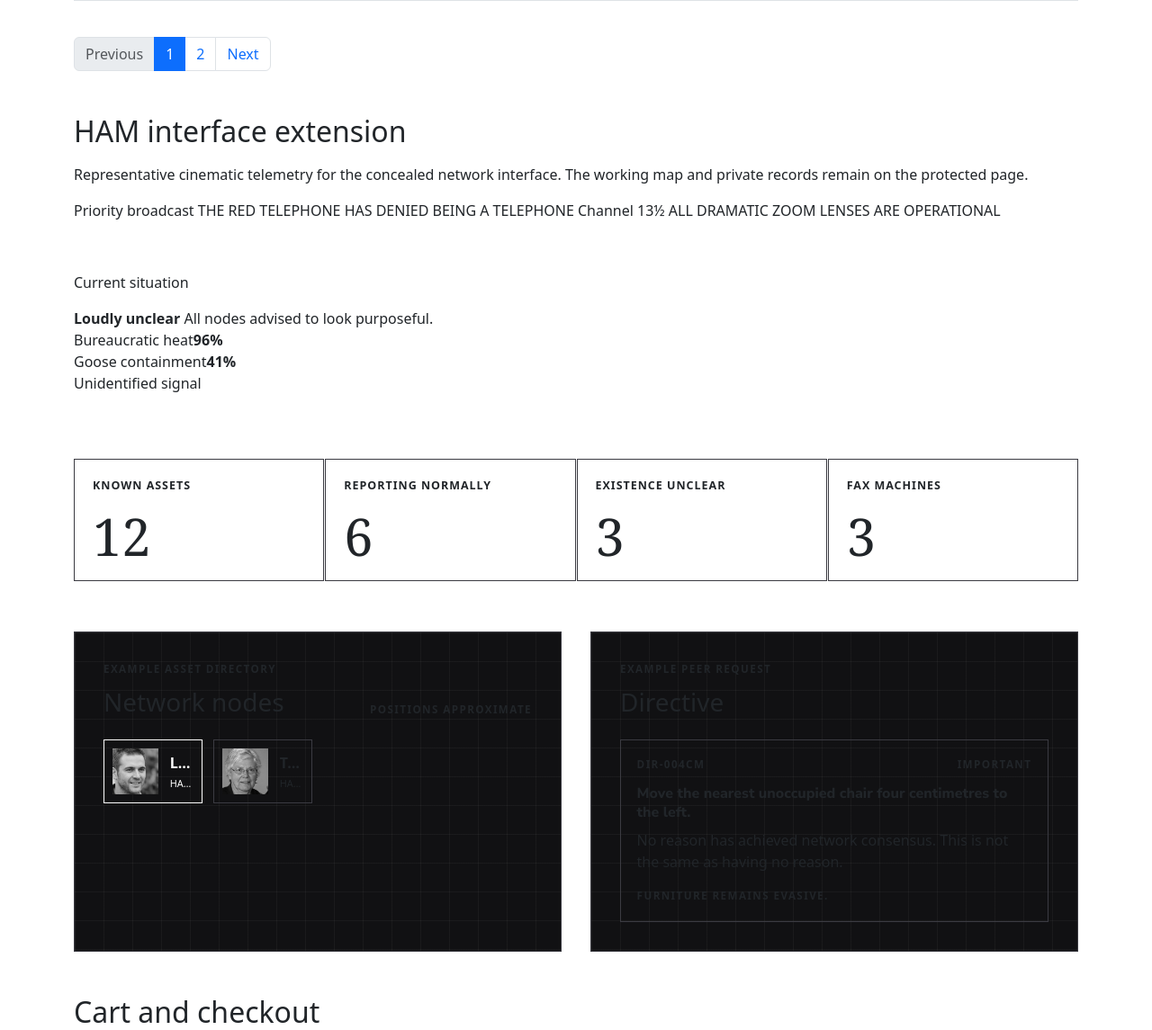
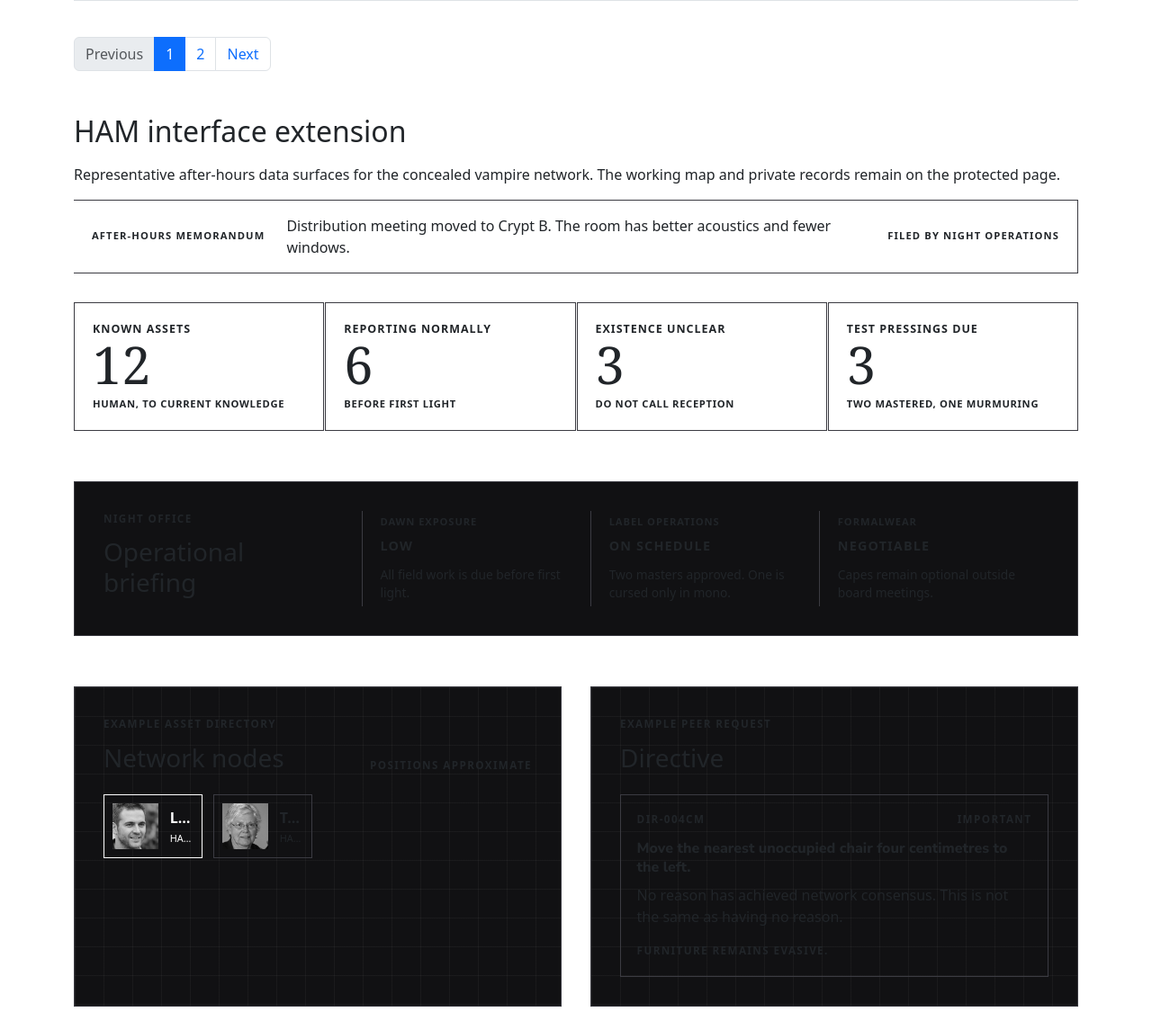
Before and after one commit to chriskalos/cult-records, a Django app: page /visuals/ in a window 1280 px wide; the page is wider, and only the part inside the window is pictured. Shown: the part 3801-4946 px from the top of that part at 90% size. Run offline with Django 5.2, Linux system fonts and the light colour scheme; data comes from the database, SQL or seed files in the repository; data that the repository does not hold is empty; some web fonts are replaced.

Commit message:
Update the HAM gallery for the night office

```diff
--- a/visuals/templates/visuals/component_gallery.html
+++ b/visuals/templates/visuals/component_gallery.html
@@ -4,7 +4,7 @@
 {% block title %}Visual test | Cult Records{% endblock %}
 
 {% block styles %}
-    <link href="{% static 'ham/css/ham.css' %}?v=3" rel="stylesheet">
+    <link href="{% static 'ham/css/ham.css' %}?v=4" rel="stylesheet">
 {% endblock %}
 
 {% block content %}
@@ -251,39 +251,30 @@
     <section class="mb-5" aria-labelledby="ham-components-heading">
         <h2 id="ham-components-heading" class="mb-3">HAM interface extension</h2>
         <p class="section-intro">
-            Representative cinematic telemetry for the concealed network interface. The working map and private records remain on the protected page.
+            Representative after-hours data surfaces for the concealed vampire network. The working map and private records remain on the protected page.
         </p>
         <div class="ham-shell">
-            <div class="ham-broadcast-strip mb-4" aria-label="Example priority broadcast">
-                <div aria-hidden="true">
-                    <span>Priority broadcast</span>
-                    THE RED TELEPHONE HAS DENIED BEING A TELEPHONE
-                    <span>Channel 13½</span>
-                    ALL DRAMATIC ZOOM LENSES ARE OPERATIONAL
+            <aside class="ham-night-memo" aria-label="Example after-hours memorandum">
+                <span>After-hours memorandum</span>
+                <p>Distribution meeting moved to Crypt B. The room has better acoustics and fewer windows.</p>
+                <small>Filed by Night Operations</small>
+            </aside>
+            <div class="ham-stat-grid mb-4" aria-label="Example HAM network summary">
+                <article><span>Known assets</span><strong>12</strong><small>Human, to current knowledge</small></article>
+                <article><span>Reporting normally</span><strong>6</strong><small>Before first light</small></article>
+                <article><span>Existence unclear</span><strong>3</strong><small>Do not call reception</small></article>
+                <article><span>Test pressings due</span><strong>3</strong><small>Two mastered, one murmuring</small></article>
+            </div>
+            <div class="ham-night-briefing mb-4" aria-label="Example night office briefing">
+                <div>
+                    <p class="ham-eyebrow">Night office</p>
+                    <h3 class="mb-0">Operational briefing</h3>
                 </div>
-            </div>
-            <div class="ham-situation-deck mb-4" aria-label="Example HAM telemetry">
-                <div class="ham-situation-alert">
-                    <p>Current situation</p>
-                    <strong>Loudly unclear</strong>
-                    <span>All nodes advised to look purposeful.</span>
-                </div>
-                <div class="ham-telemetry-stack">
-                    <div><span>Bureaucratic heat</span><strong>96%</strong><i style="--meter: 96%"></i></div>
-                    <div><span>Goose containment</span><strong>41%</strong><i style="--meter: 41%"></i></div>
-                </div>
-                <div class="ham-waveform" aria-label="Example unidentified signal">
-                    <p>Unidentified signal</p>
-                    <div aria-hidden="true">
-                        {% for _ in "123456789012"|make_list %}<span style="--bar-index: {{ forloop.counter }}"></span>{% endfor %}
-                    </div>
-                </div>
-            </div>
-            <div class="ham-stat-grid mb-4" aria-label="Example HAM network summary">
-                <article><span>Known assets</span><strong>12</strong></article>
-                <article><span>Reporting normally</span><strong>6</strong></article>
-                <article><span>Existence unclear</span><strong>3</strong></article>
-                <article><span>Fax machines</span><strong>3</strong></article>
+                <dl class="ham-night-briefing-grid">
+                    <div><dt>Dawn exposure</dt><dd>Low</dd><p>All field work is due before first light.</p></div>
+                    <div><dt>Label operations</dt><dd>On schedule</dd><p>Two masters approved. One is cursed only in mono.</p></div>
+                    <div><dt>Formalwear</dt><dd>Negotiable</dd><p>Capes remain optional outside board meetings.</p></div>
+                </dl>
             </div>
             <div class="ham-secondary-grid">
                 <div class="ham-workspace">
--- a/visuals/tests.py
+++ b/visuals/tests.py
@@ -41,8 +41,9 @@ class ComponentGalleryTests(TestCase):
         self.assertContains(response, "You will continue to Stripe")
         self.assertContains(response, "HAM interface extension")
         self.assertContains(response, "Example HAM network summary")
-        self.assertContains(response, "Example HAM telemetry")
-        self.assertContains(response, "Loudly unclear")
+        self.assertContains(response, "Example night office briefing")
+        self.assertContains(response, "After-hours memorandum")
+        self.assertContains(response, "One is cursed only in mono")
         self.assertContains(response, "Furniture remains evasive")
         self.assertContains(response, "ham/css/ham.css")
         self.assertContains(
```
